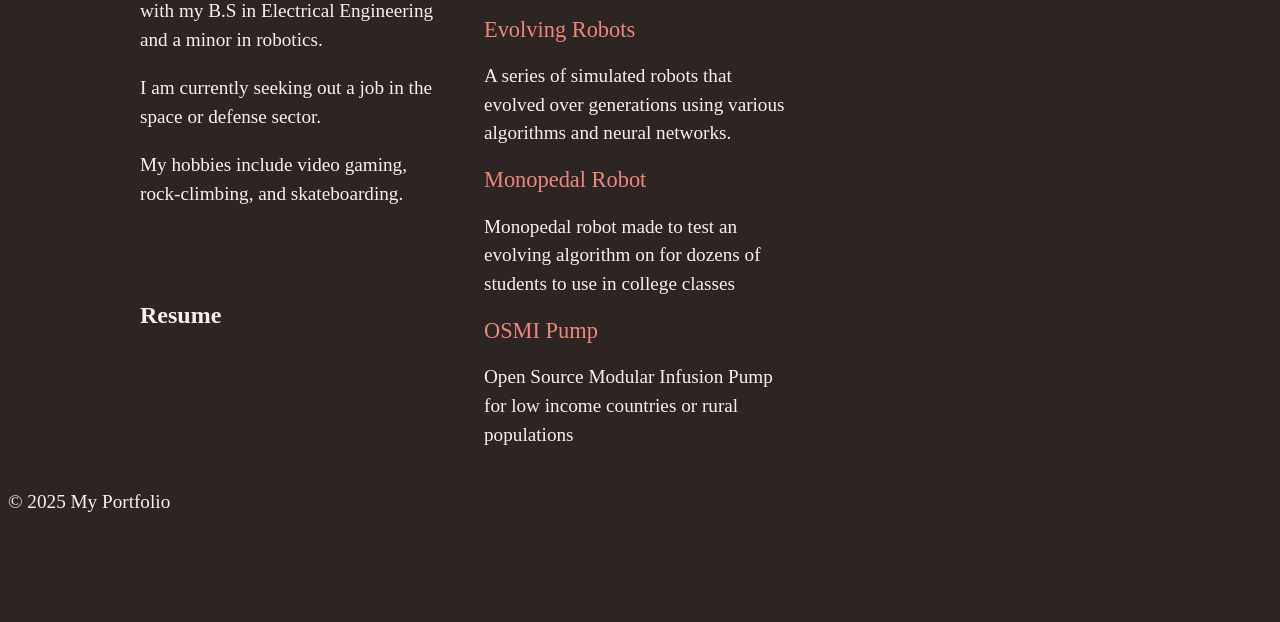
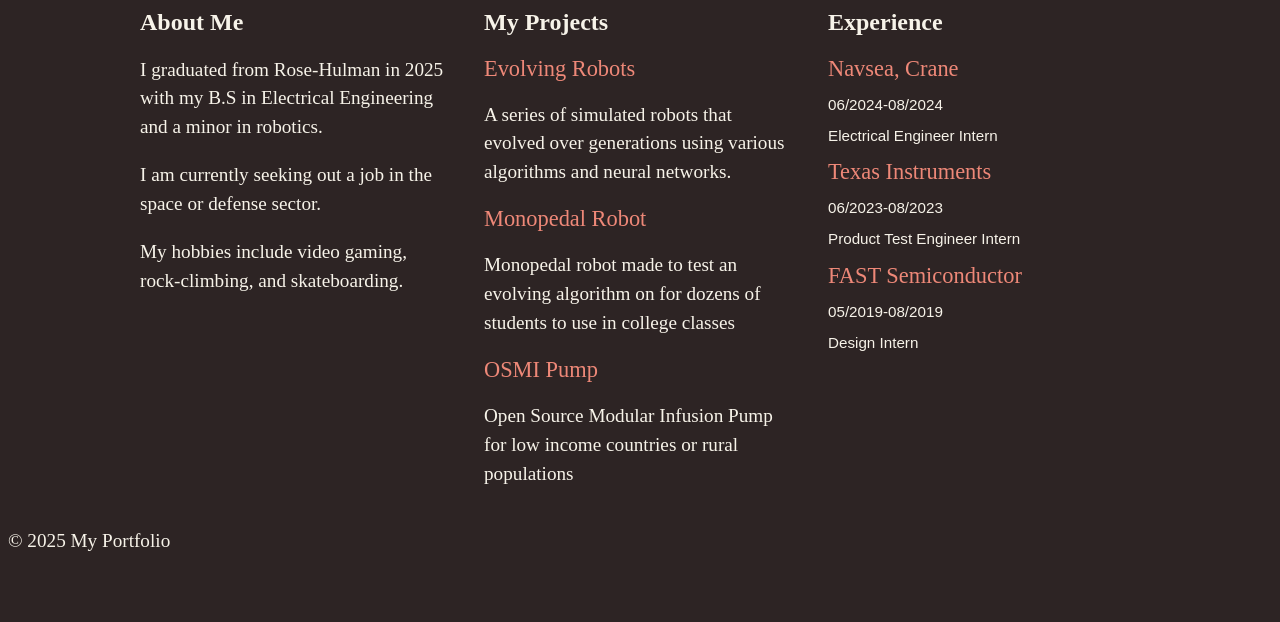
Before and after one commit to mBoucher7/portfolio, an Eleventy site: page src/index.html in a window 1280 px wide. Shown: the part 178-800 px from the top of the page. Built offline with nearby package versions, Linux system fonts and the light colour scheme; Eleventy itself is replaced by a stand-in of ours; files that its build step writes are made by us from their sources.

Commit message:
added jobs sections and links

```diff
--- a/src/assets/css/style.css
+++ b/src/assets/css/style.css
@@ -44,3 +44,11 @@ a {
     flex: 1 1 0;
     min-width: 0;
 }
+
+.link-description {
+    font-size: 0.95rem;
+    line-height: 1;
+    margin-bottom: 1rem;
+    font-family: sans-serif; /* simpler font */
+    /* color: #e0ded9; */
+}
--- a/src/index.html
+++ b/src/index.html
@@ -12,19 +12,21 @@
     </header>
     <div class="row-grid">
         <div class="flex-columns">
+        <h2>
+            <a style="font-size: 40px;" href="/assets/files/resume2025.pdf" target="_blank" rel="noopener">Resume</a>
+        </h2>
+        </div>
+    </div>
+    <div class="row-grid">
+        <div class="flex-columns">
+            <!-- Do I put the resume above or below the about me? If it's above I should make a flexbox to push everything else down -->
             <h2>About Me</h2>
             <p>I graduated from Rose-Hulman in 2025 with my B.S in Electrical Engineering and a minor in robotics.</p>
             <p>I am currently seeking out a job in the space or defense sector.</p>
             <p>My hobbies include video gaming, rock-climbing, and skateboarding.</p>
-            <br>
-            <br>
-            <br>
-            <h2>Resume</h2>
-
         </div>
         <div class="flex-columns">
             <h2>My Projects</h2>
-            <p>This is the my projects section.</p>
             <a href="projects/EvolutionRobots.html">Evolving Robots</a>
             <p>A series of simulated robots that evolved over generations using various algorithms and neural networks.</p>
             <a href="projects/MonopedRobot.html">Monopedal Robot</a>
@@ -34,7 +36,15 @@
         </div>
         <div class="flex-columns">
             <h2>Experience</h2>
-            <p>This is the experience section.</p>
+            <a href="jobs/navsea">Navsea, Crane</a>
+            <p class="link-description">06/2024-08/2024</p>
+            <p class="link-description">Electrical Engineer Intern</p>
+            <a href="jobs/TexasInstruments">Texas Instruments</a>
+            <p class="link-description">06/2023-08/2023</p>
+            <p class="link-description">Product Test Engineer Intern</p>
+            <a href="jobs/FASTsemiconductor">FAST Semiconductor</a>
+            <p class="link-description">05/2019-08/2019</p>
+            <p class="link-description">Design Intern</p>
         </div>
     </div>
     <footer>
```
Also changed, not shown: src/jobs/FASTsemiconductor.html (added), src/jobs/navsea.html (added), src/jobs/texasInstruments.html (added), 4 other files.
